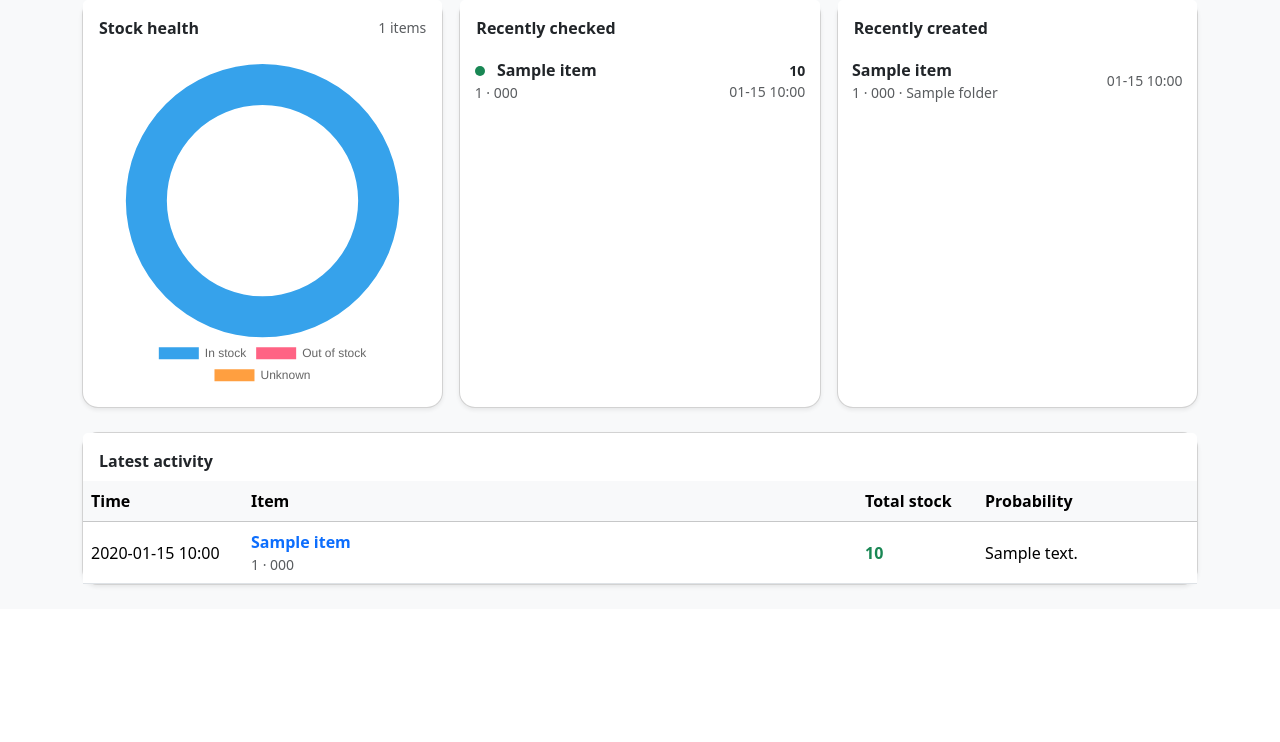
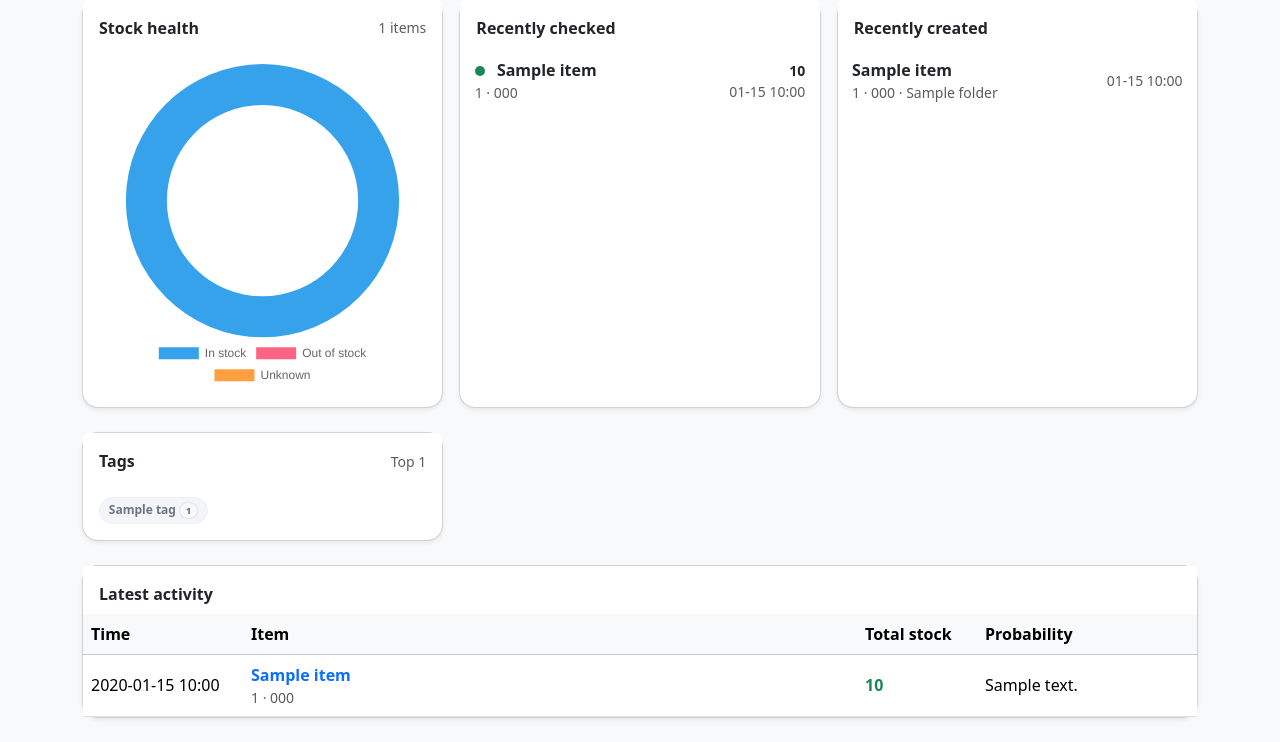
Before and after one commit to apra00/IKEA-stock-dashboard, a Flask app: page / in a window 1280 px wide. Shown: the part 412-1154 px from the top of the page. Before the commit the page ends 1000 px from the top, so only its background shows below. Run offline with Flask 3, Linux system fonts and the light colour scheme; a user stored in the database is signed in; tables that the repository leaves empty hold one stand-in row (values such as "Sample post").

Commit message:
tagging finish

```diff
--- a/app/dashboard/routes.py
+++ b/app/dashboard/routes.py
@@ -13,10 +13,16 @@ from flask import (
 )
 from flask_login import login_required, current_user
 from sqlalchemy import func
+from sqlalchemy.orm import selectinload
+from collections import Counter
+
 
 from ..extensions import db
 from ..models import Item, AvailabilitySnapshot
 from ..ikea_service import check_all_active_items
+
+
+
 
 dashboard_bp = Blueprint("dashboard", __name__)
 
@@ -175,6 +181,28 @@ def index():
             .all()
         )
 
+    # --- NEW: top tags across visible items -------------------------
+    top_tags: list[dict[str, int]] = []
+    # Only load items that actually have tags, with tags pre-loaded
+    tagged_items = (
+        item_query.options(selectinload(Item.tags))
+        .filter(Item.tags.any())
+        .all()
+    )
+
+    tag_counter: Counter[str] = Counter()
+    for it in tagged_items:
+        for t in (it.tags or []):
+            if t and t.name:
+                tag_counter[t.name] += 1
+
+    top_tags = [
+        {"name": name, "count": count}
+        for name, count in sorted(
+            tag_counter.items(), key=lambda kv: (-kv[1], kv[0].lower())
+        )[:10]  # top 10 tags
+    ]
+
     check_running = _is_running(current_user.id)
 
     return render_template(
@@ -193,6 +221,7 @@ def index():
         recently_created_items=recently_created_items,
         changed_recently_items=changed_recently_items,
         check_running=check_running,
+        top_tags=top_tags,   # NEW
     )
 
 
--- a/app/templates/dashboard/index.html
+++ b/app/templates/dashboard/index.html
@@ -269,6 +269,40 @@
   </div>
 </div>
 
+{# --- TAG CARD (NEW) --------------------------------------------- #}
+<div class="row g-3 mb-4">
+  <div class="col-lg-4">
+    <div class="card shadow-sm rounded-4 h-100">
+      <div class="card-header bg-white border-0 pt-3 px-3 d-flex justify-content-between align-items-center">
+        <strong>Tags</strong>
+        {% if top_tags %}
+          <small class="text-muted">Top {{ top_tags|length }}</small>
+        {% endif %}
+      </div>
+      <div class="card-body">
+        {% if not top_tags %}
+          <div class="text-muted small">
+            No tags yet. Add tags to items to organise your tracking.
+          </div>
+        {% else %}
+          <div class="d-flex flex-wrap gap-2">
+            {% for tag in top_tags %}
+              <a href="{{ url_for('items.list_items', tag=tag.name) }}"
+                 class="chip text-decoration-none">
+                <span class="fw-semibold">{{ tag.name }}</span>
+                <span class="badge rounded-pill bg-light text-muted border">
+                  {{ tag.count }}
+                </span>
+              </a>
+            {% endfor %}
+          </div>
+        {% endif %}
+      </div>
+    </div>
+  </div>
+</div>
+{# --- END TAG CARD ----------------------------------------------- #}
+
 {% if changed_recently_items %}
 <div class="card shadow-sm rounded-4 mb-4">
   <div class="card-header bg-white border-0 pt-3 px-3">
```
Also changed, not shown: app/items/routes.py (+28 -1 lines), app/templates/items/list.html (+28 -0 lines).
